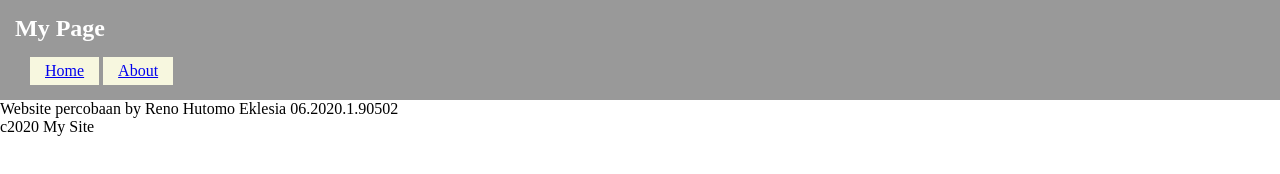
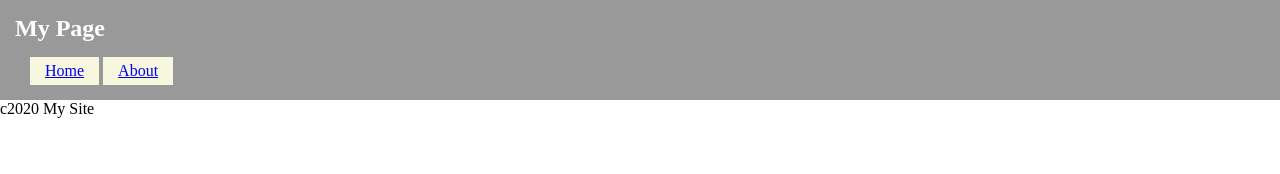
Before and after one commit to Reno011/Project1, a plain HTML site: page about.html in a window 1280 px wide. Drawn offline with Linux system fonts and the light colour scheme.

```diff
--- a/about.html
+++ b/about.html
@@ -16,8 +16,9 @@
             </nav>
         </header>
         <div class="row">
-            Website percobaan by Reno Hutomo Eklesia
-            06.2020.1.90502
+
+            <!--Website percobaan by Reno Hutomo Eklesia-->
+            <!--06.2020.1.90502-->
 
         </div>
 
```
